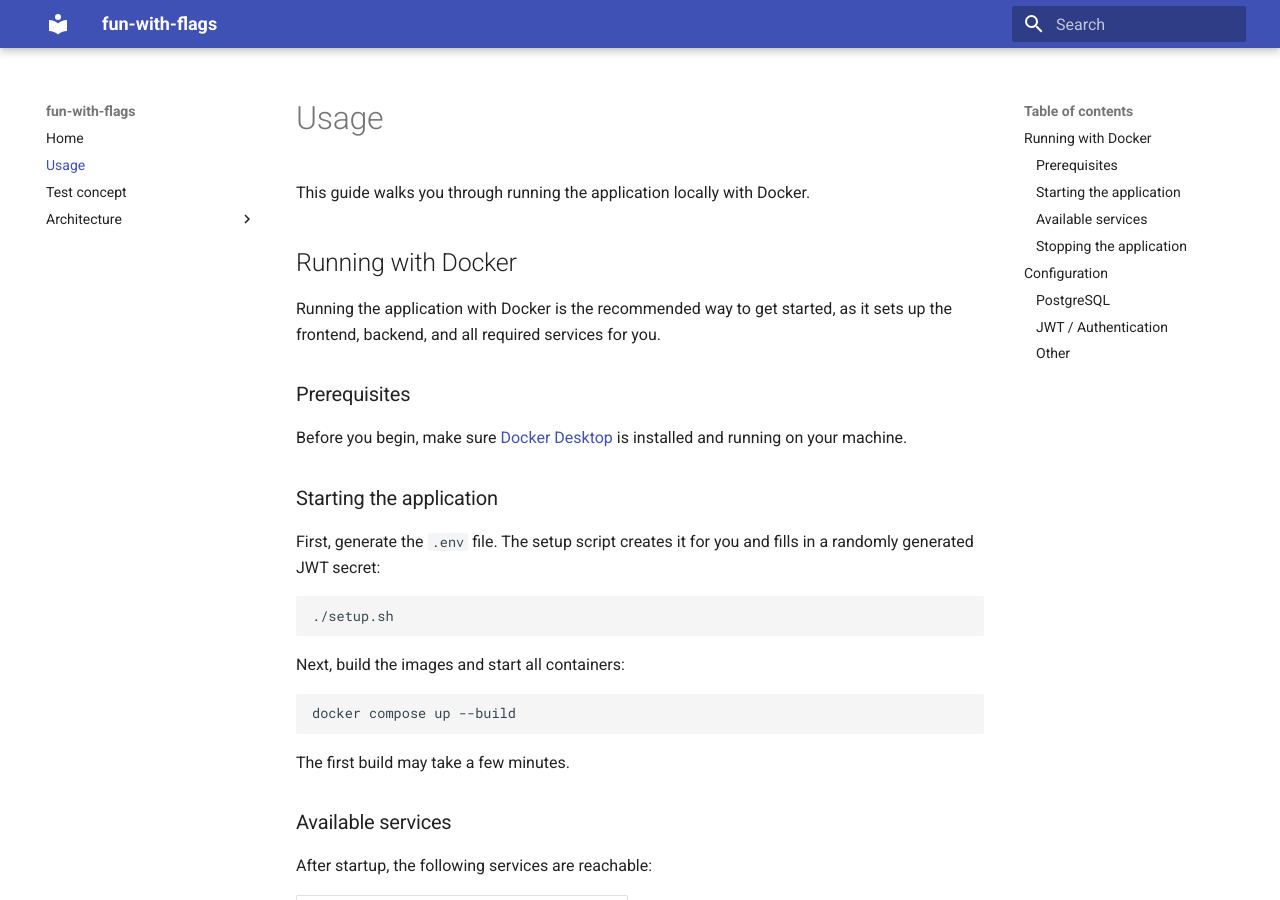
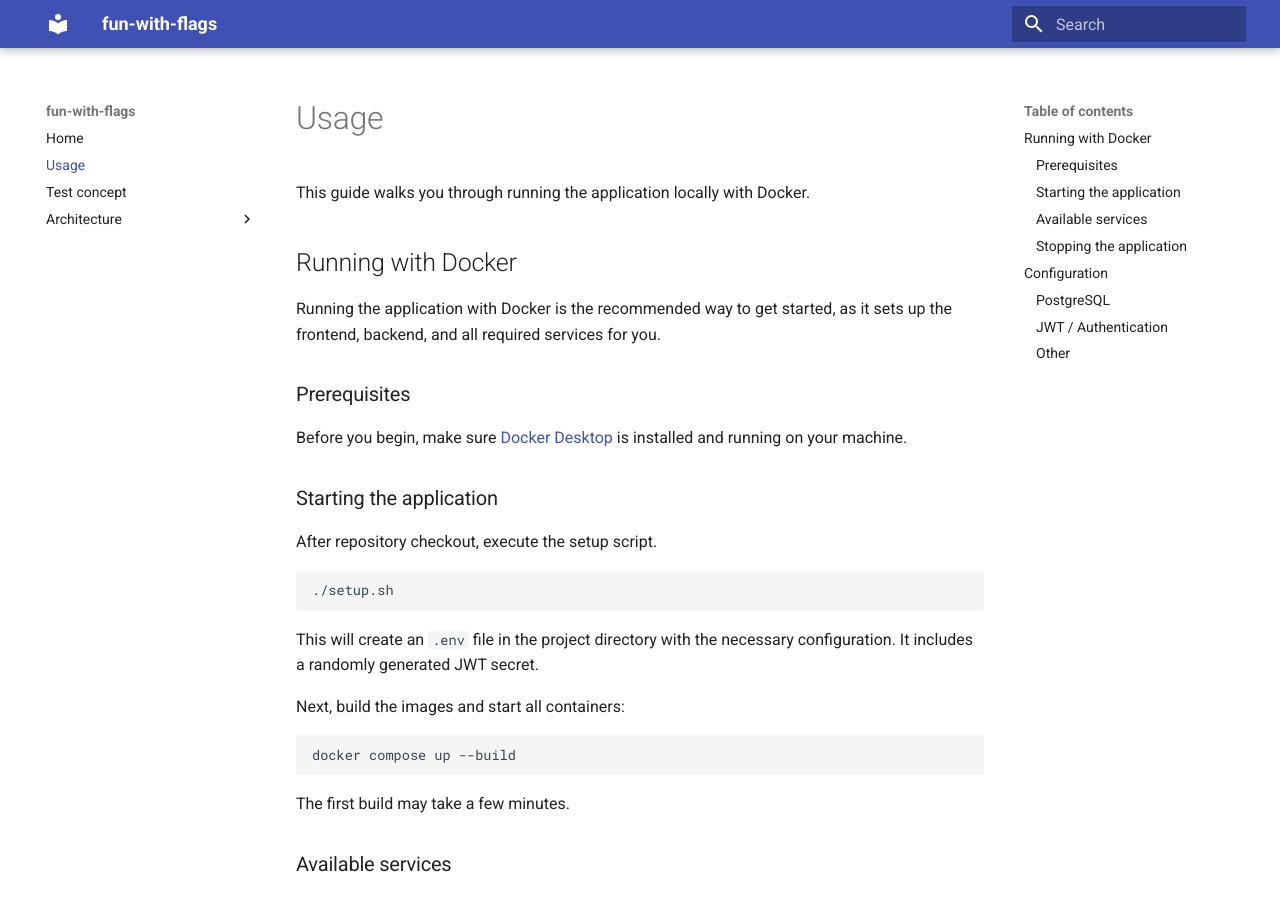
Before and after one commit to r0135tE1/sqs, an MkDocs documentation site: the page built from docs/usage.md, in a window 1280 px wide and 900 px high. Built offline with MkDocs 1.6.1 and Material for MkDocs 9.7.7, drawn with Linux system fonts in a browser that asks for light colours.

Commit message:
adjusted usage.md

````diff
--- a/docs/usage.md
+++ b/docs/usage.md
@@ -14,12 +14,13 @@ is installed and running on your machine.
 
 ### Starting the application
 
-First, generate the `.env` file. The setup script creates it for you and fills in
-a randomly generated JWT secret:
+After repository checkout, execute the setup script.
 
 ```bash
 ./setup.sh
 ```
+
+This will create an `.env` file in the project directory with the necessary configuration. It includes a randomly generated JWT secret.
 
 Next, build the images and start all containers:
 
````
